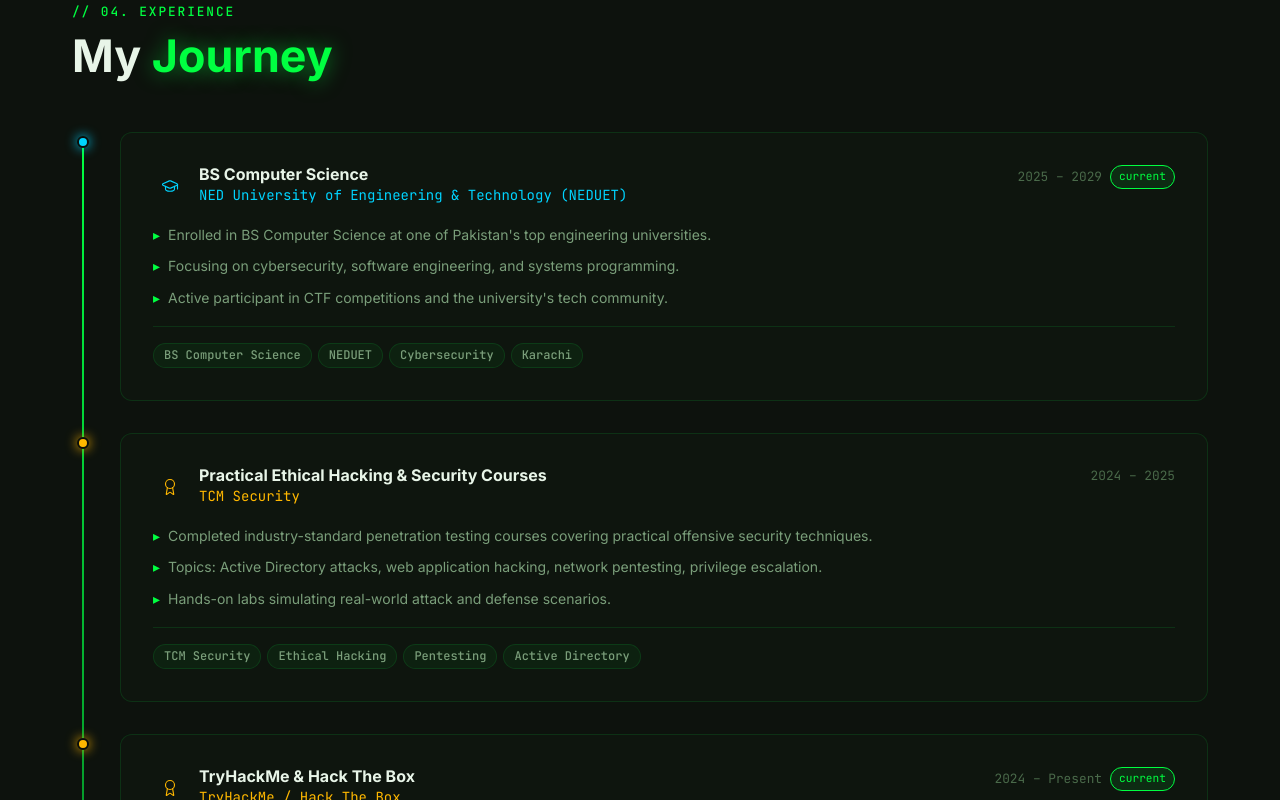
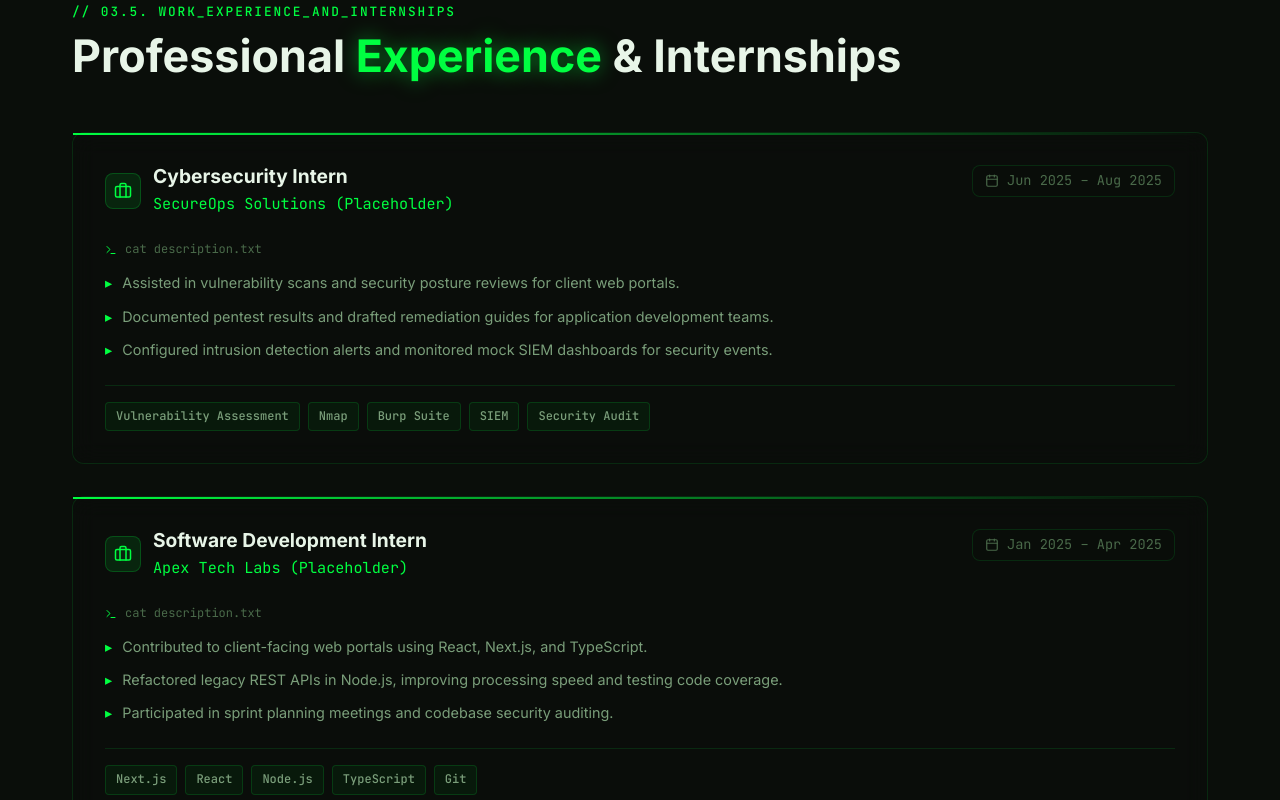
Before and after one commit to Mohidkhan222006/Personal-Portfolio, a Next.js app in the folder portfolio/: page / in a window 1280 px wide. Shown: the part 4500-5300 px from the top of the page. Built offline with nearby package versions, Linux system fonts and the light colour scheme.

Commit message:
feat(experience): split work & internships into a separate section on the homepage

```diff
--- a/portfolio/src/app/page.tsx
+++ b/portfolio/src/app/page.tsx
@@ -5,6 +5,7 @@
 import SkillsSection from '@/components/organisms/skills/SkillsSection';
 import CyberSamurai from '@/components/organisms/game/CyberSamurai';
 import ProjectsSection from '@/components/organisms/projects/ProjectsSection';
+import WorkSection from '@/components/organisms/work/WorkSection';
 import ExperienceSection from '@/components/organisms/experience/ExperienceSection';
 import ContactSection from '@/components/organisms/contact/ContactSection';
 
@@ -18,6 +19,7 @@
         <SkillsSection />
         <CyberSamurai />
         <ProjectsSection />
+        <WorkSection />
         <ExperienceSection />
         <ContactSection />
       </main>
--- a/portfolio/src/components/organisms/experience/ExperienceSection.tsx
+++ b/portfolio/src/components/organisms/experience/ExperienceSection.tsx
@@ -25,7 +25,7 @@
     >
       <div className="container-portfolio">
         <p className="section-label" style={{ marginBottom: 'var(--space-s)' }}>
-          {"// 04. experience"}
+          {"// 04. education_and_certifications"}
         </p>
 
         <h2
@@ -35,7 +35,7 @@
             marginBottom: 'var(--space-2xl)',
           }}
         >
-          My <span className="text-glow">Journey</span>
+          Education & <span className="text-glow">Certifications</span>
         </h2>
 
         {/* Timeline */}
@@ -64,7 +64,9 @@
             }}
           />
 
-          {experiences.map((exp) => {
+          {experiences
+            .filter((exp) => exp.type === 'education' || exp.type === 'certification')
+            .map((exp) => {
             const Icon = TYPE_ICONS[exp.type];
             const color = TYPE_COLORS[exp.type];
 
--- /dev/null
+++ b/portfolio/src/components/organisms/work/WorkSection.tsx
@@ -0,0 +1,225 @@
+'use client';
+
+import { experiences } from '@/data/experience.data';
+import { Briefcase, Calendar, Terminal } from 'lucide-react';
+
+export default function WorkSection() {
+  const workExperiences = experiences.filter((exp) => exp.type === 'work');
+
+  return (
+    <section
+      id="work"
+      className="section"
+      aria-labelledby="work-heading"
+      style={{ position: 'relative', overflow: 'hidden' }}
+    >
+      <div className="container-portfolio">
+        <p className="section-label" style={{ marginBottom: 'var(--space-s)' }}>
+          {"// 03.5. work_experience_and_internships"}
+        </p>
+
+        <h2
+          id="work-heading"
+          style={{
+            fontSize: 'clamp(1.8rem, 4vw, 2.8rem)',
+            marginBottom: 'var(--space-2xl)',
+          }}
+        >
+          Professional <span className="text-glow">Experience</span> & Internships
+        </h2>
+
+        <div
+          style={{
+            display: 'flex',
+            flexDirection: 'column',
+            gap: 'var(--space-xl)',
+          }}
+        >
+          {workExperiences.map((exp) => (
+            <article
+              key={exp.id}
+              className="glass-card"
+              style={{
+                padding: 'var(--space-xl)',
+                position: 'relative',
+                border: '1px solid var(--color-border)',
+                background: 'rgba(10, 14, 10, 0.4)',
+                borderRadius: 'var(--radius-lg)',
+                transition: 'all 0.3s ease',
+              }}
+            >
+              {/* Top Accent Line */}
+              <div
+                style={{
+                  position: 'absolute',
+                  top: 0,
+                  left: 0,
+                  right: 0,
+                  height: '2px',
+                  background: 'linear-gradient(90deg, var(--color-primary) 0%, transparent 100%)',
+                }}
+              />
+
+              <div
+                style={{
+                  display: 'flex',
+                  flexWrap: 'wrap',
+                  alignItems: 'flex-start',
+                  justifyContent: 'space-between',
+                  gap: 'var(--space-m)',
+                  marginBottom: 'var(--space-l)',
+                }}
+              >
+                <div>
+                  <div style={{ display: 'flex', alignItems: 'center', gap: '12px' }}>
+                    <div
+                      style={{
+                        padding: '8px',
+                        borderRadius: 'var(--radius-md)',
+                        background: 'rgba(0, 255, 65, 0.1)',
+                        border: '1px solid rgba(0, 255, 65, 0.2)',
+                        display: 'flex',
+                        alignItems: 'center',
+                      }}
+                    >
+                      <Briefcase size={18} color="var(--color-primary)" />
+                    </div>
+                    <div>
+                      <h3
+                        style={{
+                          fontSize: '1.2rem',
+                          fontWeight: 700,
+                          color: 'var(--color-text-primary)',
+                          margin: 0,
+                        }}
+                      >
+                        {exp.title}
+                      </h3>
+                      <p
+                        style={{
+                          fontSize: '0.95rem',
+                          color: 'var(--color-primary)',
+                          fontFamily: 'var(--font-mono)',
+                          marginTop: '4px',
+                          marginBottom: 0,
+                        }}
+                      >
+                        {exp.company}
+                      </p>
+                    </div>
+                  </div>
+                </div>
+
+                <div
+                  style={{
+                    display: 'flex',
+                    alignItems: 'center',
+                    gap: '8px',
+                    fontFamily: 'var(--font-mono)',
+                    fontSize: '0.85rem',
+                    color: 'var(--color-text-muted)',
+                    background: 'rgba(10, 14, 10, 0.6)',
+                    padding: '4px 12px',
+                    borderRadius: 'var(--radius-md)',
+                    border: '1px solid var(--color-border)',
+                  }}
+                >
+                  <Calendar size={14} />
+                  <span>{exp.period}</span>
+                  {exp.current && (
+                    <span
+                      style={{
+                        marginLeft: '8px',
+                        padding: '2px 8px',
+                        borderRadius: 'var(--radius-full)',
+                        background: 'rgba(0, 255, 65, 0.1)',
+                        border: '1px solid var(--color-primary)',
+                        color: 'var(--color-primary)',
+                        fontSize: '0.7rem',
+                      }}
+                    >
+                      current
+                    </span>
+                  )}
+                </div>
+              </div>
+
+              {/* Console log prompt decorator */}
+              <div
+                style={{
+                  display: 'flex',
+                  alignItems: 'center',
+                  gap: '8px',
+                  fontFamily: 'var(--font-mono)',
+                  fontSize: '0.75rem',
+                  color: 'var(--color-text-muted)',
+                  marginBottom: '12px',
+                }}
+              >
+                <Terminal size={12} color="var(--color-primary)" />
+                <span>cat description.txt</span>
+              </div>
+
+              {/* Description */}
+              <ul
+                style={{
+                  listStyle: 'none',
+                  display: 'flex',
+                  flexDirection: 'column',
+                  gap: '10px',
+                  paddingLeft: 0,
+                  margin: 0,
+                }}
+              >
+                {exp.description.map((line, i) => (
+                  <li
+                    key={i}
+                    style={{
+                      fontSize: '0.9rem',
+                      color: 'var(--color-text-secondary)',
+                      lineHeight: 1.6,
+                      display: 'flex',
+                      gap: '10px',
+                    }}
+                  >
+                    <span style={{ color: 'var(--color-primary)', flexShrink: 0 }}>▸</span>
+                    <span>{line}</span>
+                  </li>
+                ))}
+              </ul>
+
+              {/* Tags */}
+              <div
+                style={{
+                  display: 'flex',
+                  flexWrap: 'wrap',
+                  gap: '8px',
+                  marginTop: 'var(--space-l)',
+                  paddingTop: 'var(--space-m)',
+                  borderTop: '1px solid var(--color-border)',
+                }}
+              >
+                {exp.tags.map((tag) => (
+                  <span
+                    key={tag}
+                    className="tag"
+                    style={{
+                      background: 'rgba(0, 255, 65, 0.05)',
+                      border: '1px solid rgba(0, 255, 65, 0.15)',
+                      color: 'var(--color-text-secondary)',
+                      fontSize: '0.75rem',
+                      padding: '4px 10px',
+                      borderRadius: 'var(--radius-sm)',
+                    }}
+                  >
+                    {tag}
+                  </span>
+                ))}
+              </div>
+            </article>
+          ))}
+        </div>
+      </div>
+    </section>
+  );
+}
--- a/portfolio/src/data/experience.data.ts
+++ b/portfolio/src/data/experience.data.ts
@@ -71,6 +71,34 @@
 
   // ─── Work / Projects ──────────────────────────────
   {
+    id: 'work-cyber-intern',
+    title: 'Cybersecurity Intern',
+    company: 'SecureOps Solutions (Placeholder)',
+    type: 'work',
+    period: 'Jun 2025 – Aug 2025',
+    current: false,
+    description: [
+      'Assisted in vulnerability scans and security posture reviews for client web portals.',
+      'Documented pentest results and drafted remediation guides for application development teams.',
+      'Configured intrusion detection alerts and monitored mock SIEM dashboards for security events.',
+    ],
+    tags: ['Vulnerability Assessment', 'Nmap', 'Burp Suite', 'SIEM', 'Security Audit'],
+  },
+  {
+    id: 'work-dev-intern',
+    title: 'Software Development Intern',
+    company: 'Apex Tech Labs (Placeholder)',
+    type: 'work',
+    period: 'Jan 2025 – Apr 2025',
+    current: false,
+    description: [
+      'Contributed to client-facing web portals using React, Next.js, and TypeScript.',
+      'Refactored legacy REST APIs in Node.js, improving processing speed and testing code coverage.',
+      'Participated in sprint planning meetings and codebase security auditing.',
+    ],
+    tags: ['Next.js', 'React', 'Node.js', 'TypeScript', 'Git'],
+  },
+  {
     id: 'work-freelance',
     title: 'Penetration Tester & Developer',
     company: 'Freelance / Self-Directed',
```
